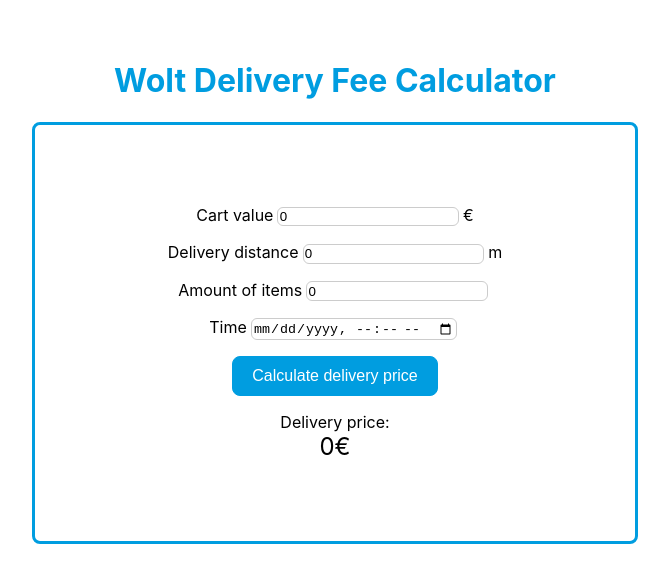
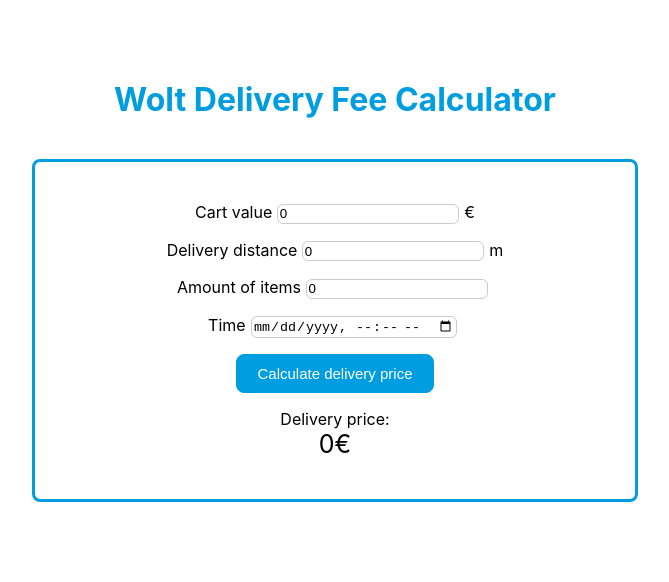
Before and after one commit to ito-miyuki/delivery-fee-calculator, a React app: page / in a window 1280 px wide. Shown: the top 582 px of the page, without its empty margins (305-974 px from the left). Built offline with nearby package versions, Linux system fonts and the light colour scheme; the HTML template or start-up script is replaced by a standard one.

Commit message:
removed rem/em and replace it with px

```diff
--- a/src/App.css
+++ b/src/App.css
@@ -1,7 +1,7 @@
 #root {
   max-width: 1280px;
   margin: 0 auto;
-  padding: 2rem;
+  padding: 32px;
   background-color: white;
   display: flex;
   flex-direction: column;
@@ -9,6 +9,8 @@
 }
 
 h1 {
-  font-size: 2.0em;
-  color: #009de0;;
+  font-size: 32px;
+  color: #009de0;
+  padding: 40px;
+  margin: 0;
 }
--- a/src/components/Form.css
+++ b/src/components/Form.css
@@ -15,16 +15,16 @@
     display: flex;
     flex-direction: column;
     align-items: center;
-    padding: 80px;
-    gap: 1rem;
+    padding: 40px;
+    gap: 16px;
 }
 
 input {
-    padding: 0.1em;
+    padding: 1.5px;
     border-radius: 6px;
     border: 1px solid #ccc;
-    margin-left: 0.3em;
-    margin-right: 0.3em;
+    margin-left: 5px;
+    margin-right: 5px;
 }
 
 .delivery-price {
@@ -34,7 +34,7 @@
 }
 
 .price {
-    font-size: 1.5em;
+    font-size: 25px;
 }
 
 button {
@@ -43,8 +43,8 @@
     border-color: rgba(0,157,224);
     border-radius: 8px;
     color: white;
-    padding: 0.6em 1.2em;
-    font-size: 1em;
+    padding: 10px 20px;
+    font-size: 15px;
     font-weight: 500;
     cursor: pointer;;
   }
```
